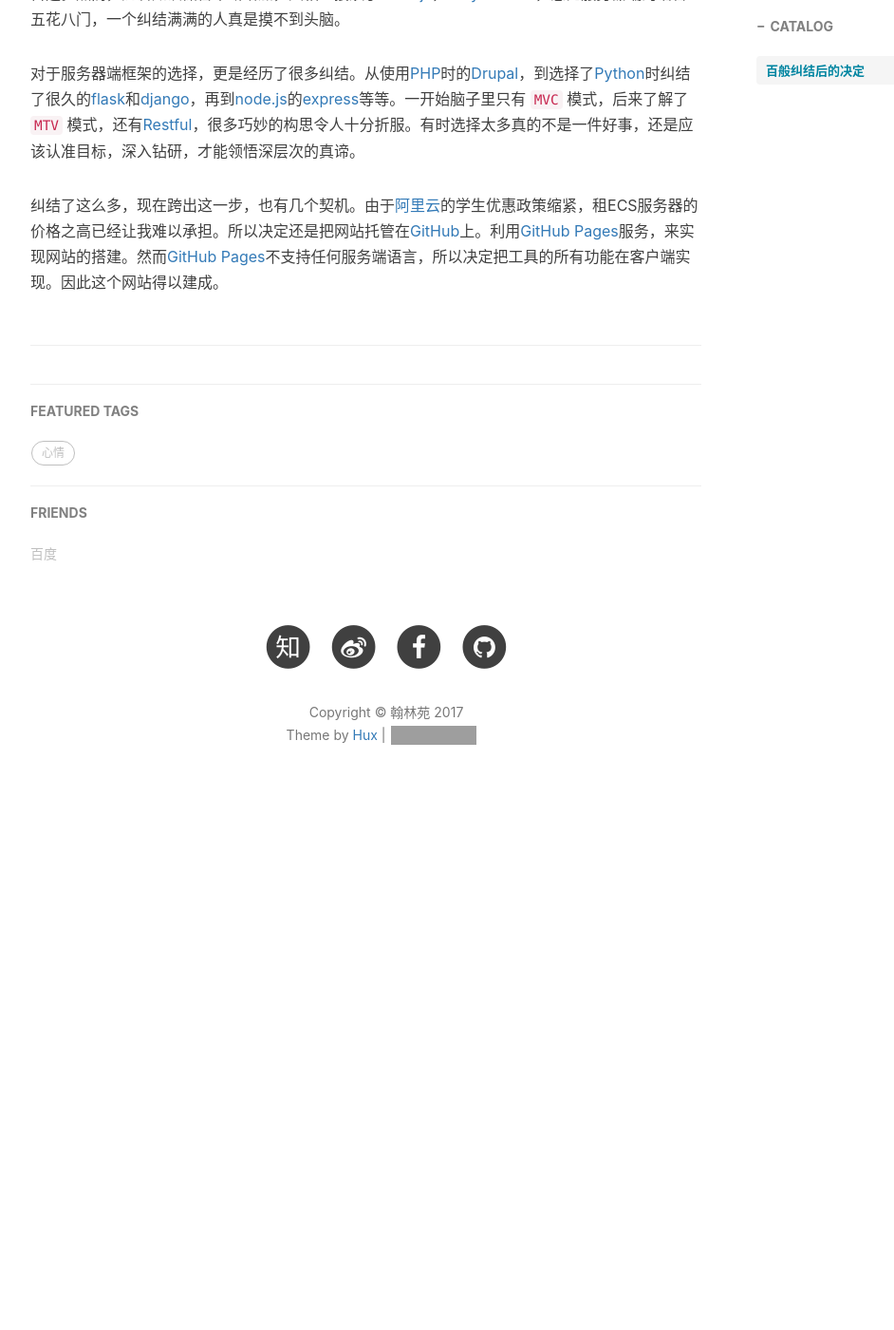
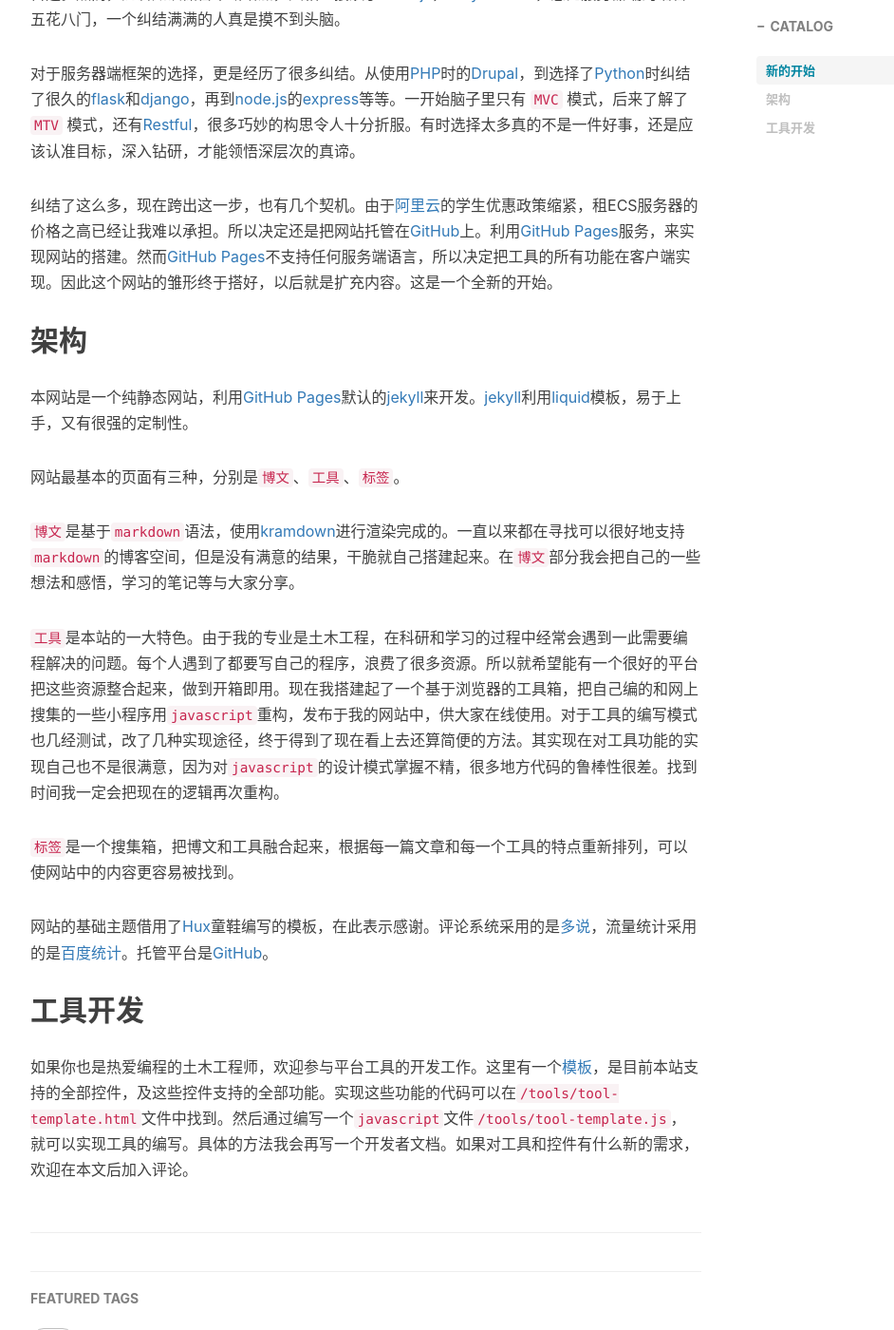
Before and after one commit to Hanlin-Dong/Hanlin-Dong.github.io, a Jekyll site: the page built from _posts/2017-03-07-my-first-blog.markdown, in a window 1280 px wide and 1400 px high, scrolled down 849 px. Shown: the whole window at 95% size, without its empty margins (233-1175 px from the left). Built offline with Jekyll 4.4.1, drawn with Linux system fonts in a browser that asks for light colours; nearby versions of some CDN libraries; comment, search, counter and statistics services are not loaded; before the commit the page ends 1727 px from its top, so only the background shows below that; some of the changed text lies outside the part shown; grey boxes are pictures that could not be loaded.

Commit message:
update my first blog, add xydata plotter

```diff
--- a/_includes/footer.html
+++ b/_includes/footer.html
@@ -270,6 +270,8 @@
 <!-- load tool js file -->
 {% if page.layout == "tool" %}
 <script src="https://cdn.bootcss.com/highcharts/5.0.7/highcharts.js"></script>
+<script src="https://cdn.bootcss.com/highcharts/5.0.7/js/modules/exporting.js"></script>
+<script src="https://cdn.bootcss.com/highcharts/5.0.7/js/modules/offline-exporting.js"></script>
 <script src="/js/loadcalculator.js"></script>
 <script>
     $(document).ready(function(){
--- a/_posts/2017-03-07-my-first-blog.markdown
+++ b/_posts/2017-03-07-my-first-blog.markdown
@@ -3,12 +3,12 @@
 title:      "我的第一篇博文"
 subtitle:   "A big step of myself"
 date:       2017-03-07 12:00:00
-author:     翰林
+author:     董翰林
 catalog:    true
 tags:
     -   心情
 ---
-## 百般纠结后的决定
+## 新的开始
 
 不知从何时起，有了一个心愿，就是拥有个人的站点。在这个站点里面有很多小工具，任何人都可以在浏览器中无限制地使用。还有很多好的资源，可以无限制地下载。再就是可以写写文章，有时能记录一下学到的东西，有时能分享自己的想法。
 
@@ -16,7 +16,26 @@
 
 对于服务器端框架的选择，更是经历了很多纠结。从使用[PHP][1]时的[Drupal][5]，到选择了[Python][2]时纠结了很久的[flask][6]和[django][7]，再到[node.js][3]的[express][8]等等。一开始脑子里只有 ``MVC`` 模式，后来了解了 ``MTV`` 模式，还有[Restful][9]，很多巧妙的构思令人十分折服。有时选择太多真的不是一件好事，还是应该认准目标，深入钻研，才能领悟深层次的真谛。
 
-纠结了这么多，现在跨出这一步，也有几个契机。由于[阿里云][10]的学生优惠政策缩紧，租ECS服务器的价格之高已经让我难以承担。所以决定还是把网站托管在[GitHub][11]上。利用[GitHub Pages][12]服务，来实现网站的搭建。然而[GitHub Pages][12]不支持任何服务端语言，所以决定把工具的所有功能在客户端实现。因此这个网站得以建成。
+纠结了这么多，现在跨出这一步，也有几个契机。由于[阿里云][10]的学生优惠政策缩紧，租ECS服务器的价格之高已经让我难以承担。所以决定还是把网站托管在[GitHub][11]上。利用[GitHub Pages][12]服务，来实现网站的搭建。然而[GitHub Pages][12]不支持任何服务端语言，所以决定把工具的所有功能在客户端实现。因此这个网站的雏形终于搭好，以后就是扩充内容。这是一个全新的开始。
+
+## 架构
+
+本网站是一个纯静态网站，利用[GitHub Pages][12]默认的[jekyll][20]来开发。[jekyll][20]利用[liquid][21]模板，易于上手，又有很强的定制性。
+
+网站最基本的页面有三种，分别是``博文``、``工具``、``标签``。
+
+``博文``是基于``markdown``语法，使用[kramdown][22]进行渲染完成的。一直以来都在寻找可以很好地支持``markdown``的博客空间，但是没有满意的结果，干脆就自己搭建起来。在``博文``部分我会把自己的一些想法和感悟，学习的笔记等与大家分享。
+
+``工具``是本站的一大特色。由于我的专业是土木工程，在科研和学习的过程中经常会遇到一此需要编程解决的问题。每个人遇到了都要写自己的程序，浪费了很多资源。所以就希望能有一个很好的平台把这些资源整合起来，做到开箱即用。现在我搭建起了一个基于浏览器的工具箱，把自己编的和网上搜集的一些小程序用``javascript``重构，发布于我的网站中，供大家在线使用。对于工具的编写模式也几经测试，改了几种实现途径，终于得到了现在看上去还算简便的方法。其实现在对工具功能的实现自己也不是很满意，因为对``javascript``的设计模式掌握不精，很多地方代码的鲁棒性很差。找到时间我一定会把现在的逻辑再次重构。
+
+``标签``是一个搜集箱，把博文和工具融合起来，根据每一篇文章和每一个工具的特点重新排列，可以使网站中的内容更容易被找到。
+
+网站的基础主题借用了[Hux][23]童鞋编写的模板，在此表示感谢。评论系统采用的是[多说][24]，流量统计采用的是[百度统计][25]。托管平台是[GitHub][11]。
+
+## 工具开发
+
+如果你也是热爱编程的土木工程师，欢迎参与平台工具的开发工作。这里有一个[模板][30]，是目前本站支持的全部控件，及这些控件支持的全部功能。实现这些功能的代码可以在``/tools/tool-template.html``文件中找到。然后通过编写一个``javascript``文件``/tools/tool-template.js``，就可以实现工具的编写。具体的方法我会再写一个开发者文档。如果对工具和控件有什么新的需求，欢迎在本文后加入评论。
+
 
 [1]: http://www.php.net/
 
--- a/index.html
+++ b/index.html
@@ -1,6 +1,6 @@
 ---
 layout: page
-description: "谁来告诉我，我是谁？"
+description: "持而盈之，不如其已；揣而锐之，不可长保。金玉满堂，莫之能守；富贵而骄，自遗其咎。"
 ---
 
 {% for post in paginator.posts %}
@@ -19,7 +19,7 @@
         </div>
     </a>
     <p class="post-meta">
-        Posted by {% if post.author %}{{ post.author }}{% else %}{{ site.title }}{% endif %} on {{ post.date | date: "%B %-d, %Y" }}
+        作者： {% if post.author %}{{ post.author }}{% else %}{{ site.title }}{% endif %}，发布于 {{ post.date | date: "%B %-d, %Y" }}
     </p>
 </div>
 <hr>
--- a/tools/tool-template.html
+++ b/tools/tool-template.html
@@ -37,4 +37,7 @@
             - 选我返回0
             - 选我返回1
             - 选我返回2
+    -   type: file_single
+        id: myfilesingle
+        text: 读取单个文本文件
 ---
```
Also changed, not shown: other parts of _includes/footer.html (+13 -0 lines), other parts of _posts/2017-03-07-my-first-blog.markdown (+14 -0 lines), _layouts/tool.html (+16 -9 lines), js/loadcalculator.js (+7 -1 lines), tools/opensees-postprocess-xyfigure.html (added, +24 -0 lines), tools/opensees-postprocess-xyfigure.js (added, +53 -0 lines), tools/tool-template.js (+10 -2 lines).
